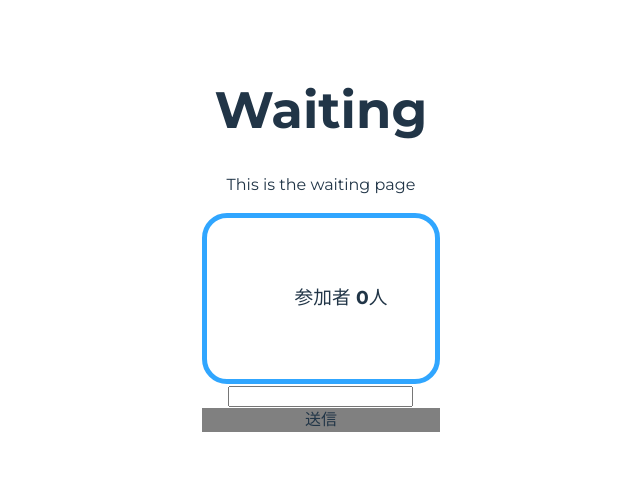
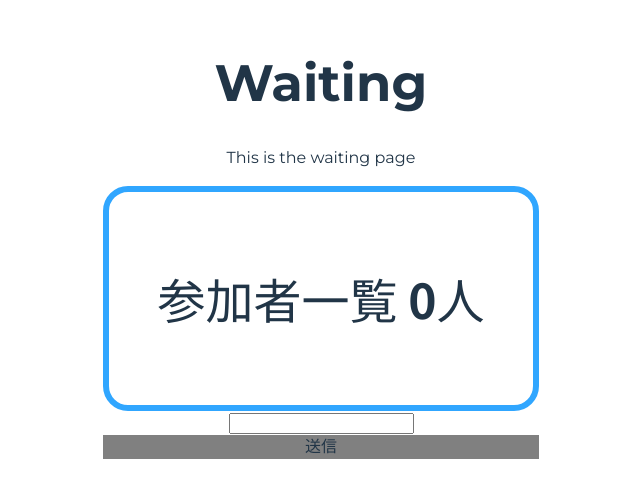
Before and after one commit to itsp-pbl-2023/mind-graph, a React (Vite) app in the folder client/: page /waiting in a window 1280 px wide. Shown: the part 160-658 px from the top of the page, without its empty margins (319-959 px from the left). Built offline with nearby package versions, Linux system fonts and the light colour scheme; what @bufbuild/connect-query, @bufbuild/connect-web, @bufbuild/protobuf would draw is missing.

Commit message:
各々のデザインはできたけど字がでかい

```diff
--- a/client/src/components/userlist.tsx
+++ b/client/src/components/userlist.tsx
@@ -4,25 +4,33 @@ import styled from "styled-components"
 
 
 
-const UserListStyle  = styled.section`
+const UserListStyle  = styled.div`
   width: {};
   padding:3em;
   background-color: #FFFFFF;
-  border: 5px solid;
+  border: 6px solid;
   border-color: #30A6FF;
   border-radius: 25px;
 `
-
+const UserListTitleStyle = styled.h1`
+  font-size: 48px;
+  font-family: 'Noto Sans JP';
+`
+const ListStyle = styled.li`
+  font-size: 32px;
+  font-family: 'Noto Sans JP';
+  list-style-position:inside;
+`
 const UserList = () => {
   const users = useUsers()
 
 
   return (
     <UserListStyle>
+      <UserListTitleStyle>参加者一覧 {users.length}人</UserListTitleStyle>
         <ul>
-          <h3>参加者 {users.length}人</h3>
           {users.map( item =>
-            <li key={item.id}>{item.name}</li>
+            <ListStyle key={item.id}>{item.name}</ListStyle>
           )}
         </ul>
       </UserListStyle>
--- a/client/src/components/userlist2kari.tsx
+++ b/client/src/components/userlist2kari.tsx
@@ -5,23 +5,30 @@ import styled from "styled-components"
 
 
 
-const ListStyle  = styled.li`
-  ${props => getTagColor(props)}
+
+const ListStyle = styled.li`
+  ${(props) => getTagColor(props)}
+  list-style:none;
+  font-size: 32px;
+  margin: 15px;
+  padding: 2px 96px 2px;
+  font-family: 'Noto Sans JP';
+
 `
 
-const getTagColor = props => {
+const getTagColor = (props) => {
   if(props.me){
     return `
       background-color: #B2D8F5;
+      border: 5px solid;
       border-color: #B2D8F5;
-
     `
   }
   if(props.notme){
     return `
       background-color: #FFFFFF;
+      border: 5px solid;
       border-color: #B2D8F5;
-
     `
   }
 }
@@ -35,7 +42,6 @@ const UserList2 = () => {
   return (
     <div>
         <ul>
-          <h3>参加者 {users.length}人</h3>
           {users.map( item =>
             item.name == name ?
               <ListStyle me key={item.id}>{item.name}</ListStyle>:
```
